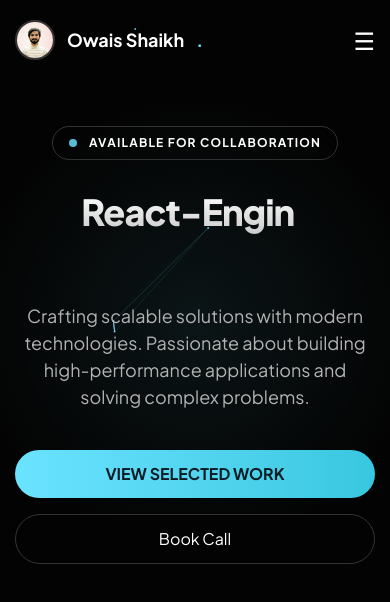
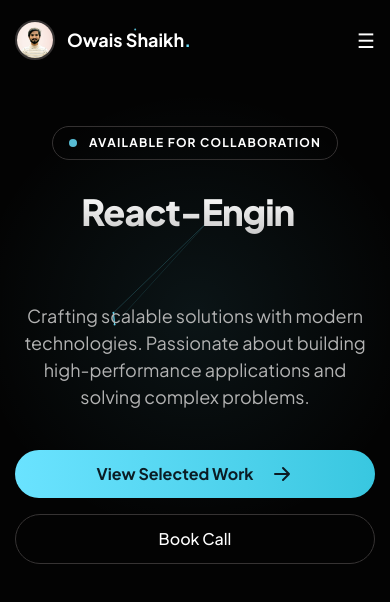
Before and after one commit to OwaisShaikh-8/portfolio, a Next.js app in the folder my-app/: page / in a window 390 px wide. Shown: the top 602 px of the page. Built offline with nearby package versions, Linux system fonts and the light colour scheme.

Commit message:
responsive navbar completed

```diff
--- a/my-app/app/components/Navbar.tsx
+++ b/my-app/app/components/Navbar.tsx
@@ -6,8 +6,12 @@ import Image from "next/image";
 
 const navLinks = ["Tech Stack", "Experience", "Education", "Projects"];
 
-const Navbar = () => {
-  const [open, setOpen] = useState(false);
+interface NavbarProps {
+  isOpen: boolean;
+  setIsOpen: React.Dispatch<React.SetStateAction<boolean>>;
+}
+
+const Navbar: React.FC<NavbarProps> = ({ isOpen, setIsOpen }) => {
   const [scrolled, setScrolled] = useState(false);
   const { scrollY } = useScroll();
 
@@ -38,7 +42,9 @@ const Navbar = () => {
           <span className="relative h-10 w-10 rounded-full overflow-hidden border-2 border-borderclr group-hover:border-primary transition">
             <Image src={navImg} alt="profile" fill className="object-cover" />
           </span>
-          Owais Shaikh <span className="text-primary">.</span>
+          <p>
+            Owais Shaikh<span className="text-primary">.</span>
+          </p>
         </div>
 
         {/* Desktop Menu */}
@@ -63,33 +69,61 @@ const Navbar = () => {
         </div>
 
         {/* Mobile Toggle */}
-        <button className="md:hidden text-2xl" onClick={() => setOpen(true)}>
+        <button
+          className="md:hidden text-xl hover:text-primary"
+          onClick={() => setIsOpen(true)}
+        >
           ☰
         </button>
 
         {/* Mobile Menu */}
-        {open && (
-          <div className="fixed inset-0 z-50 bg-black/80 backdrop-blur-xl flex items-center justify-center md:hidden">
+        {isOpen && (
+          <motion.div
+            className="fixed inset-0 z-50 bg-black/80 backdrop-blur-xl flex items-center justify-center md:hidden"
+            initial={{ x: "100%", opacity: 0 }} // Start off-screen to the right
+            animate={{ x: 0, opacity: 1 }} // Slide to original position
+            exit={{ x: "100%", opacity: 0 }} // Optional: animate exit back to right
+            transition={{
+              type: "spring",
+              stiffness: 120,
+              damping: 20,
+            }}
+          >
             <button
-              onClick={() => setOpen(false)}
-              className="absolute top-6 right-6 text-3xl text-primary transition hover:rotate-90"
+              onClick={() => setIsOpen(false)}
+              className="absolute top-6 right-6 text-xl text-txt hover:text-primary  transition hover:rotate-90"
             >
               ✕
             </button>
+            <ul className="flex flex-col items-center gap-8 text-2xl font-semibold text-txt">
+              <span className="relative h-25 w-25 rounded-full overflow-hidden border-2 border-primary  ">
+                <Image
+                  src={navImg}
+                  alt="profile"
+                  fill
+                  className="object-cover"
+                />
+              </span>
 
-            <ul className="flex flex-col items-center gap-8 text-lg text-txt">
               {navLinks.map((item) => (
-                <li key={item} className="relative group cursor-pointer">
+                <li
+                  key={item}
+                  className="relative group cursor-pointer hover:text-primary transition-all duration-300"
+                >
                   {item}
-                  <span className="absolute left-0 -bottom-1 h-[2px] w-0 bg-primary transition-all duration-300 group-hover:w-full" />
                 </li>
               ))}
 
-              <button className="mt-6 rounded-full border border-borderclr px-8 py-3 text-sm transition-all duration-300 hover:border-primary hover:text-white">
+              <button
+                className="mt-6 rounded-full bg-primary px-8 py-4 text-lg text-black
+                    shadow-[0_10px_20px_rgba(0,0,0,0.25)]
+                    hover:shadow-[0_15px_25px_rgba(0,0,0,0.35)]
+                    transition-shadow duration-300"
+              >
                 Let’s talk
               </button>
             </ul>
-          </div>
+          </motion.div>
         )}
       </nav>
     </motion.header>
--- a/my-app/app/layout.tsx
+++ b/my-app/app/layout.tsx
@@ -1,7 +1,10 @@
+"use client";
+
 import type { Metadata } from "next";
 import { Plus_Jakarta_Sans } from "next/font/google";
 import "./globals.css";
 import Navbar from "./components/Navbar";
+import { useState } from "react";
 
 const jakarta = Plus_Jakarta_Sans({
   subsets: ["latin"], // required
@@ -10,9 +13,12 @@ const jakarta = Plus_Jakarta_Sans({
   display: "swap",
 });
 
-export const metadata: Metadata = {
+ const metadata: Metadata = {
   title: "portfolio-owais",
   description: "Generated by create next app",
+  icons:{
+    icon:"/icon.jpg"
+  }
 };
 
 export default function RootLayout({
@@ -20,10 +26,15 @@ export default function RootLayout({
 }: Readonly<{
   children: React.ReactNode;
 }>) {
+
+  const [state, setState] = useState<boolean>(false)
+
+
   return (
     <html lang="en">
-      <body className={`bg-base ${jakarta.variable}  antialiased`}>
-        <Navbar />
+
+      <body className={`bg-base ${jakarta.variable}  antialiased ${state ? "overflow-hidden" : "overflow-y-scroll"} `}>
+        <Navbar  isOpen={state} setIsOpen={setState} />
         {children}
       </body>
     </html>
--- a/my-app/app/page.tsx
+++ b/my-app/app/page.tsx
@@ -49,11 +49,11 @@ export default function Home() {
         </div>
 
         {/* Gradient overlay */}
-        <div className="absolute inset-0 bg-[radial-gradient(circle_at_center,rgba(106,227,255,0.08)_0%,transparent_60%)] z-[1]" />
+        <div className="absolute inset-0 bg-[radial-gradient(circle_at_center,rgba(106,227,255,0.08)_0%,transparent_60%)] z-1]" />
 
         {/* Content layer */}
         <motion.div
-          className="relative z-10 flex flex-col pt-32 pb-20 md:pb-45  md:pt-40 container text-center"
+          className="relative z-10 flex flex-col pt-32 pb-16 md:pb-40  md:pt-40 container text-center"
           variants={fadeInVariants}
           initial="hidden"
           animate="visible"
@@ -99,7 +99,7 @@ export default function Home() {
               className="
     py-3 px-8
     rounded-full
-    font-bold uppercase
+    font-bold
     text-[#0b1c24]
     bg-gradient-to-r from-[#6ae3ff] via-[#38c7e0] to-[#6ae3ff]
     bg-[length:200%_auto]
@@ -108,17 +108,34 @@ export default function Home() {
     hover:-translate-y-1
     hover:shadow-[0_12px_28px_rgba(106,227,255,0.45)]
     active:translate-y-0
-    inline-block
+   group
     text-center
+    flex gap-4
+    justify-center
   "
             >
               View Selected Work
+              <svg
+                xmlns="http://www.w3.org/2000/svg"
+                width="24"
+                height="24"
+                viewBox="0 0 24 24"
+              >
+                <path
+                  fill="none"
+                  stroke="#0b1c24"
+                  strokeLinecap="round"
+                  strokeLinejoin="round"
+                  strokeWidth="2"
+                  d="M5 12h14m-6 6l6-6m-6-6l6 6"
+                  className="group-hover:translate-x-1 transition-all duration-300"
+                />
+              </svg>
             </Link>
-
 
             <Link
               href=""
-              className="py-3 px-8 bg-base border border-borderclr hover:bg-primary hover:text-[#0b1c24] rounded-full transition-all duration-300"
+              className="py-3 px-8 bg-base border border-borderclr hover:bg-primary font-medium hover:text-[#0b1c24] rounded-full transition-all duration-300"
             >
               Book Call
             </Link>
```
Also changed, not shown: my-app/public/icon.jpg (added). Lines whose indentation alone changed are shown as unchanged.
